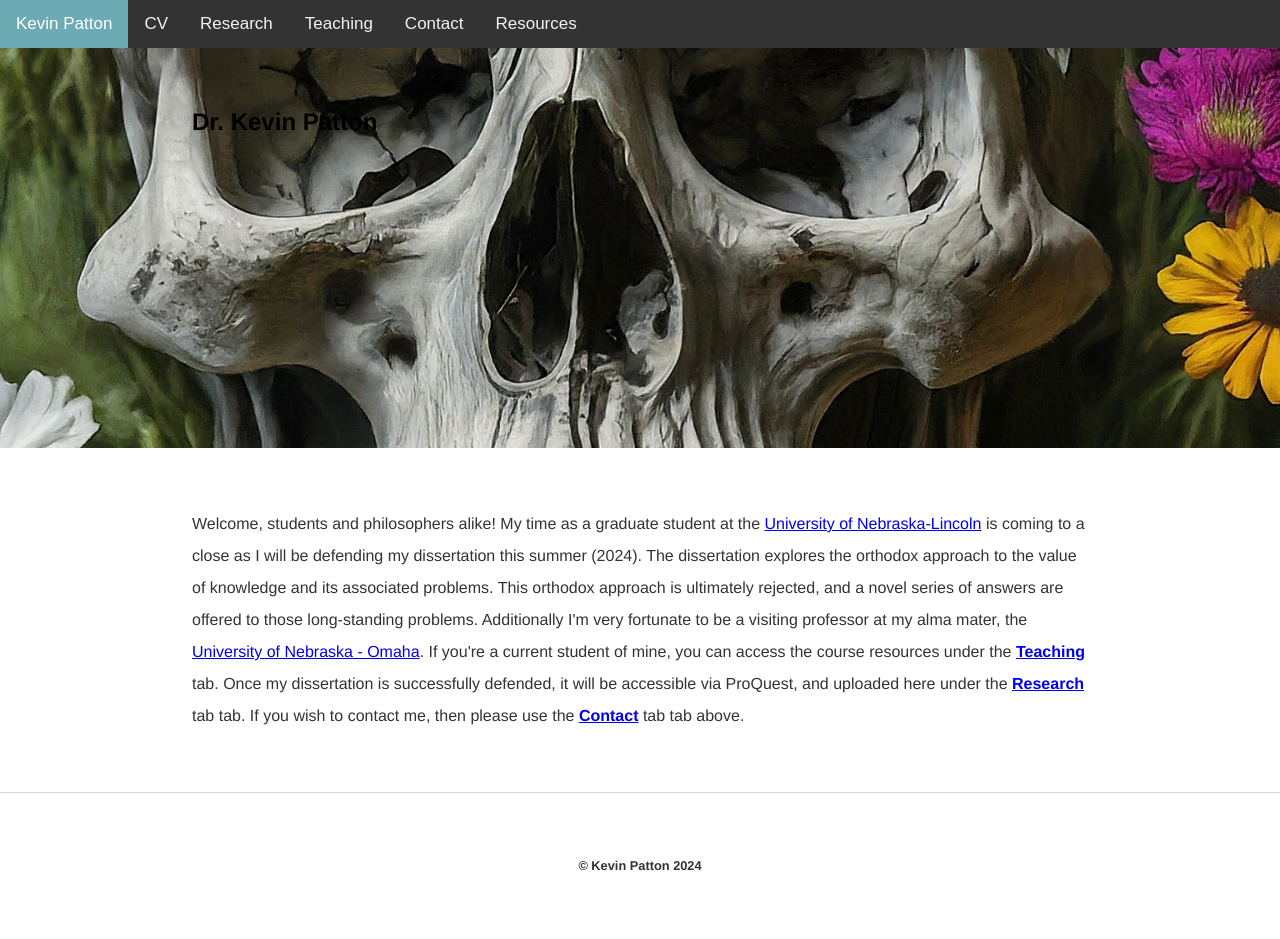
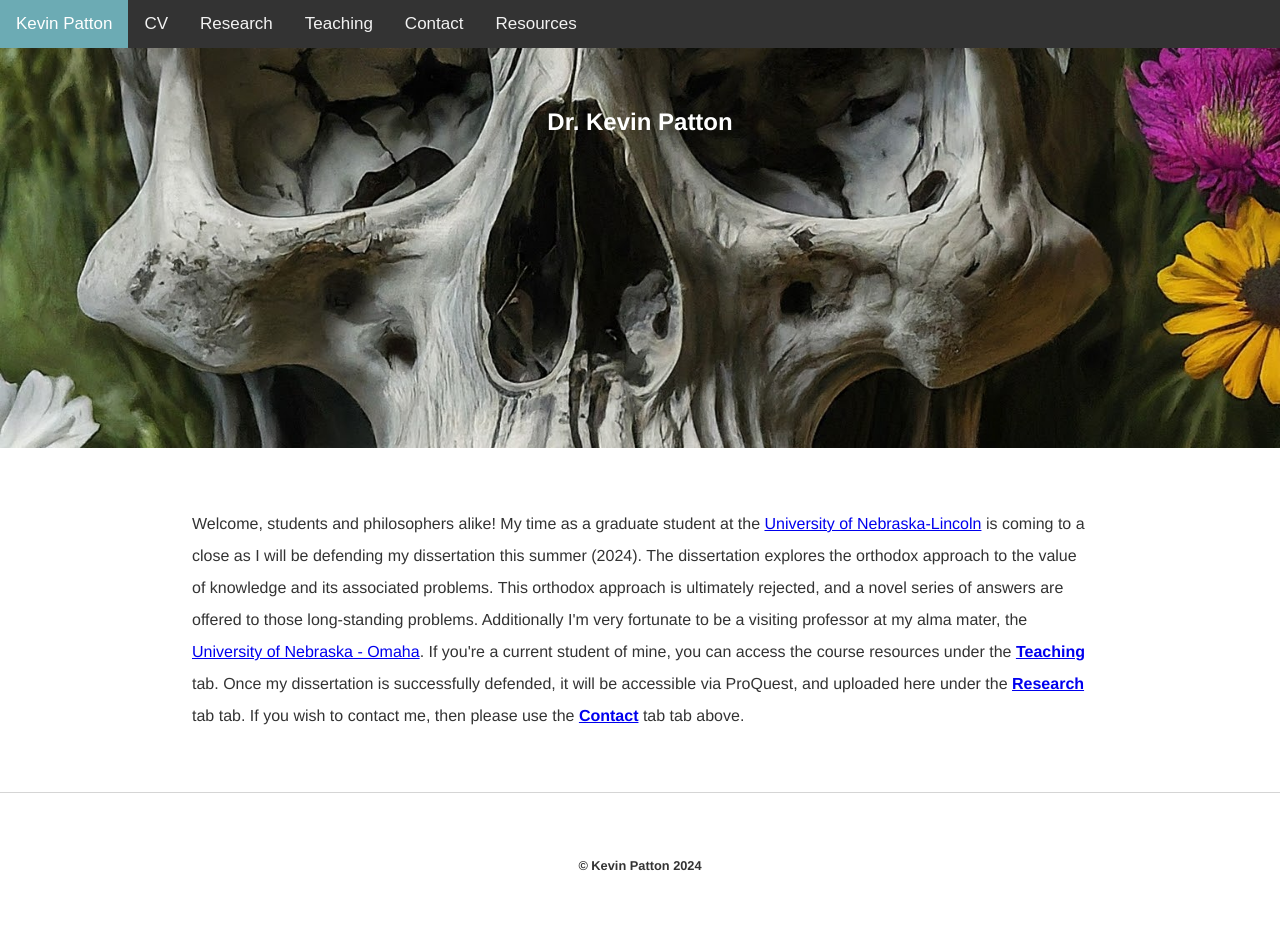
Before and after one commit to kevinjpatton/kevinjpatton.github.io, a Jekyll site: the page built from test.html, in a window 1280 px wide. Built offline with Jekyll 4.4.1, drawn with Linux system fonts in a browser that asks for light colours; Markdown is read by kramdown in place of the engine named in the settings.

Commit message:
Update test.css

```diff
--- a/css/test.css
+++ b/css/test.css
@@ -120,9 +120,12 @@ table, th, td {  /* This will apply the font to the entire table */
 }
 
 .hero-text {
-  display: flex; /* Enable flexbox */
-  align-items: center; /* Vertically align items */
-  justify-content: center; /* Horizontally align items */
+  display: flex;          /* Enable flexbox for alignment */
+  flex-direction: column; /* Arrange items vertically */
+  align-items: center;    /* Center items horizontally */
+  justify-content: center; /* Center items vertically */
+  text-align: center;     /* Center text within each element */
+  color: white;           /* Set text color to white */
 }
 
 /* Page-Specific Hero Image Styles */
```
